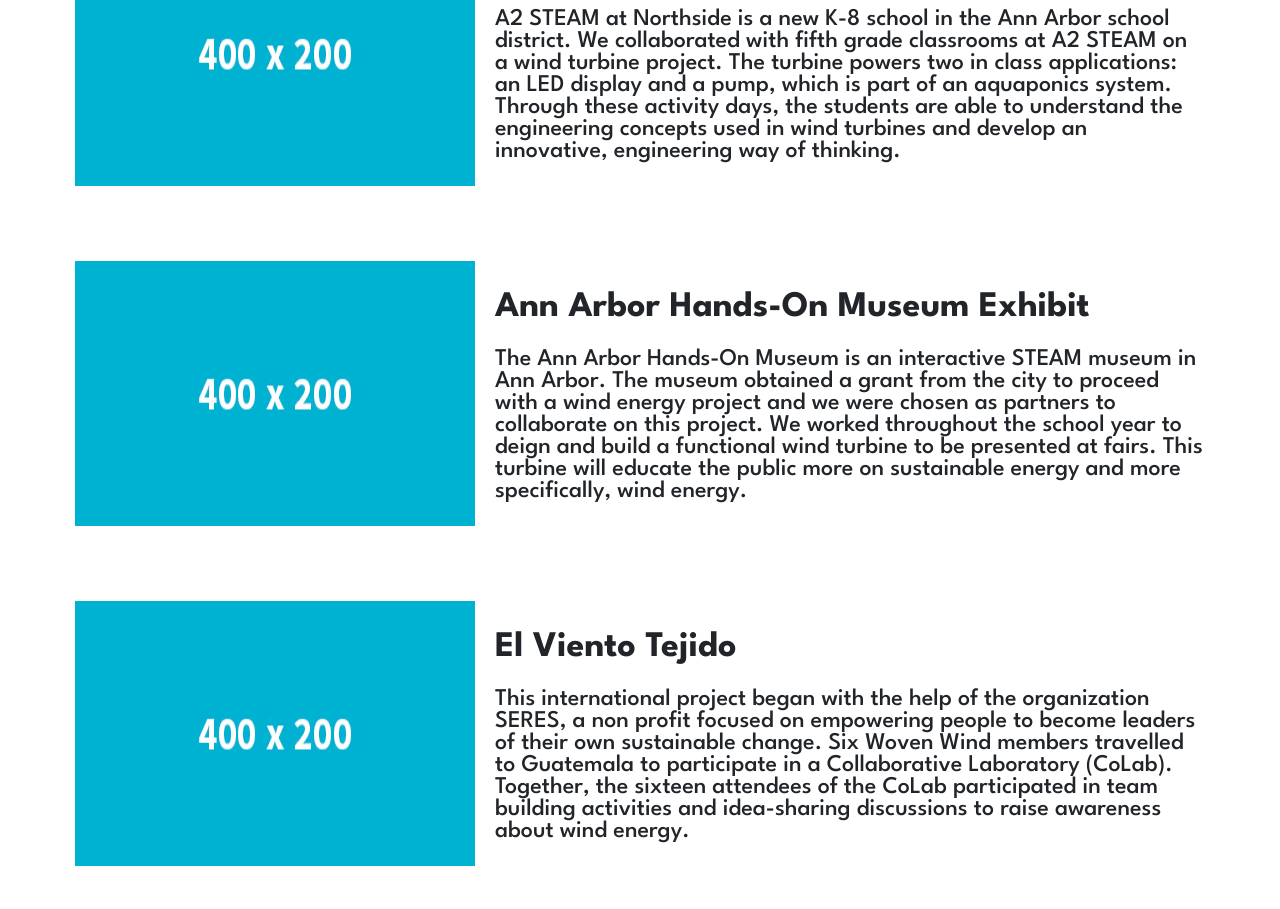
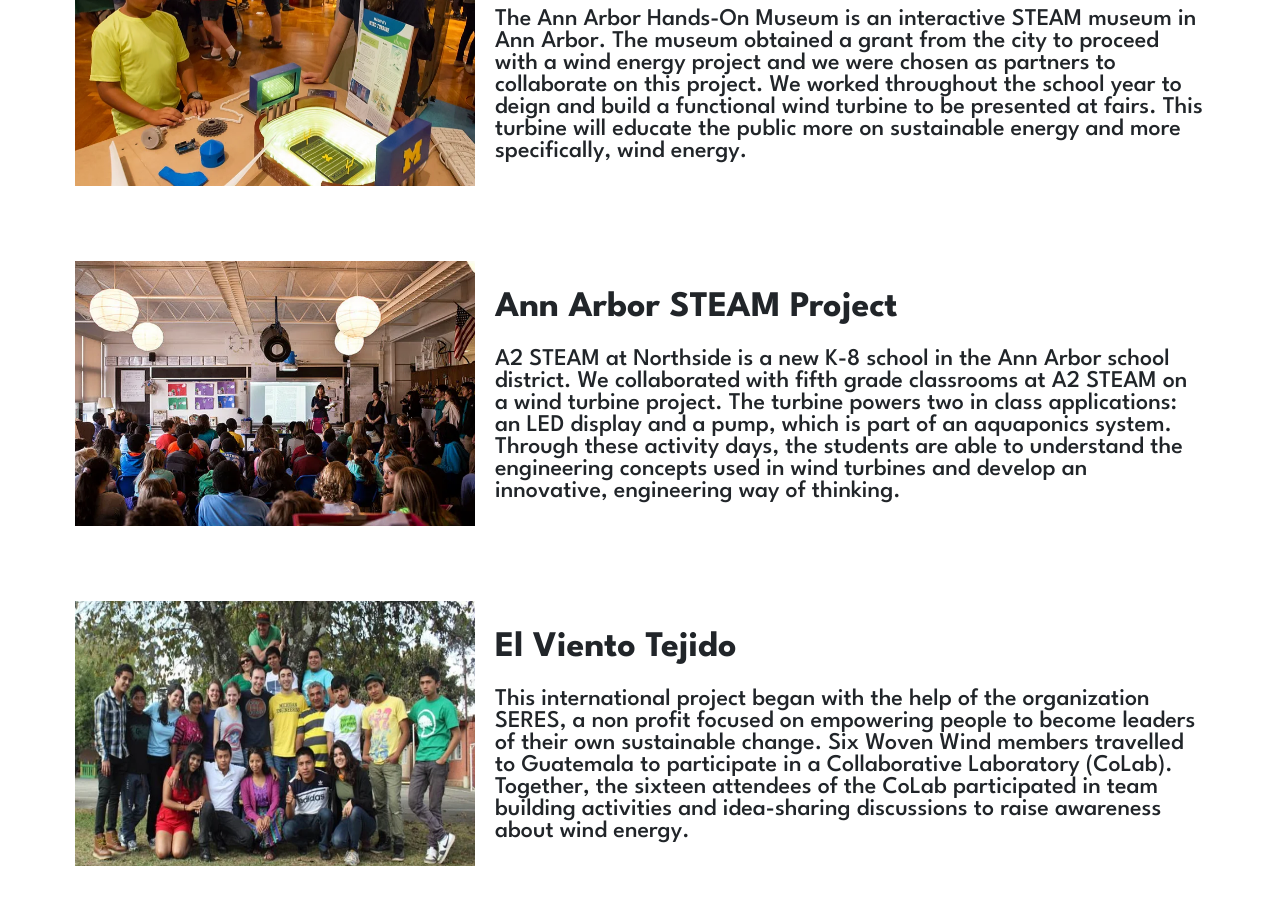
Before and after one commit to Woven-Wind/woven-wind.github.io, a plain HTML site: page projects/index.html in a window 1280 px wide. Shown: the part 645-1554 px from the top of the page. Drawn offline with Linux system fonts and the light colour scheme.

Commit message:
added project page images

```diff
--- a/css/style.css
+++ b/css/style.css
@@ -280,7 +280,7 @@
     }
 
     .pprojectimg{
-
+        width:400px;
     }
 
     .pptext{
--- a/projects/index.html
+++ b/projects/index.html
@@ -19,7 +19,7 @@
   </header>
 
   <div class="pproject">
-    <img src="/images/placeholder.jpg" class="pprojectimg">
+    <img src="/images/project/4.png" class="pprojectimg">
     <div class="pptext">
       <h2>Ann Arbor Open Project</h2>
       <p>Ann Arbor Open is a K-8 school of choice in the Ann Arbor school district.
@@ -33,7 +33,22 @@
   </div>
 
   <div class="pproject">
-    <img src="/images/placeholder.jpg" class="pprojectimg">
+    <img src="/images/project/5.png" class="pprojectimg">
+    <div class="pptext">
+      <h2>Ann Arbor Hands-On Museum Exhibit</h2>
+      <p>
+        The Ann Arbor Hands-On Museum is an interactive STEAM museum in Ann Arbor.
+        The museum obtained a grant from the city to proceed with a wind energy project
+        and we were chosen as partners to collaborate on this project. We worked throughout
+        the school year to deign and build a functional wind turbine to be presented at fairs.
+        This turbine will educate the public more on sustainable energy and more specifically,
+        wind energy.
+      </p>
+    </div>
+  </div>
+
+  <div class="pproject">
+    <img src="/images/project/6.png" class="pprojectimg">
     <div class="pptext">
       <h2>Ann Arbor STEAM Project</h2>
       <p>A2 STEAM at Northside is a new K-8 school in the Ann Arbor school district.
@@ -47,21 +62,7 @@
   </div>
 
   <div class="pproject">
-    <img src="/images/placeholder.jpg" class="pprojectimg">
-    <div class="pptext">
-      <h2>Ann Arbor Hands-On Museum Exhibit</h2>
-      <p>The Ann Arbor Hands-On Museum is an interactive STEAM museum in Ann Arbor.
-        The museum obtained a grant from the city to proceed with a wind energy project
-        and we were chosen as partners to collaborate on this project. We worked throughout
-        the school year to deign and build a functional wind turbine to be presented at fairs.
-        This turbine will educate the public more on sustainable energy and more specifically,
-        wind energy.
-      </p>
-    </div>
-  </div>
-
-  <div class="pproject">
-    <img src="/images/placeholder.jpg" class="pprojectimg">
+    <img src="/images/project/2.png" class="pprojectimg">
     <div class="pptext">
       <h2>El Viento Tejido</h2>
       <p>This international project began with the help of the organization SERES,
@@ -74,7 +75,7 @@
   </div>
 
   <div class="pproject">
-    <img src="/images/placeholder.jpg" class="pprojectimg">
+    <img src="/images/project/3.png" class="pprojectimg">
     <div class="pptext">
       <h2>Allen Elementary Project</h2>
       <p>Woven Wind partnered with Allen Elementary. The initial step in
@@ -88,7 +89,7 @@
   </div>
 
   <div class="pproject">
-    <img src="/images/placeholder.jpg" class="pprojectimg">
+    <img src="/images/project/1.png" class="pprojectimg">
     <div class="pptext">
       <h2>ATC Project</h2>
       <p>Woven Wind designed a small wind turbine system with the blades made of
```
Also changed, not shown: images/project/2.png (added), images/project/3.png (added), images/project/4.png (added), images/project/5.png (added), images/project/6.png (added), 4 other files.
